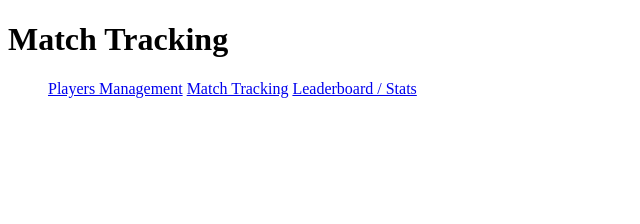
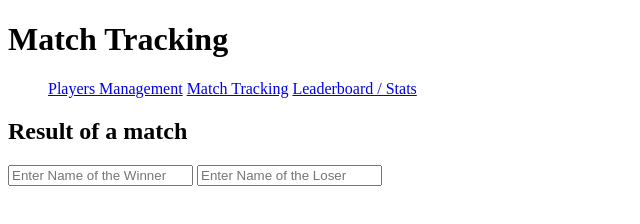
Before and after one commit to SUKIRDHA/badmitton-task, a plain HTML site: page match.html in a window 1280 px wide. Shown: the whole page, without its empty margins (0-640 px from the left). Drawn offline with Linux system fonts and the light colour scheme.

Commit message:
feat:added result of match

```diff
--- a/match.html
+++ b/match.html
@@ -12,5 +12,11 @@
            <a href="leaderboard.html">Leaderboard / Stats</a></li>
 </ul>
     </nav>
+    <h2>
+        Result of a match
+    </h2>
+    <input type="text" id="player1" placeholder="Enter Name of the Winner">
+    <input type="text" id="player2" placeholder="Enter Name of the Loser">
 </body>
+<script src="script1.js"></script>
 </html>
```
